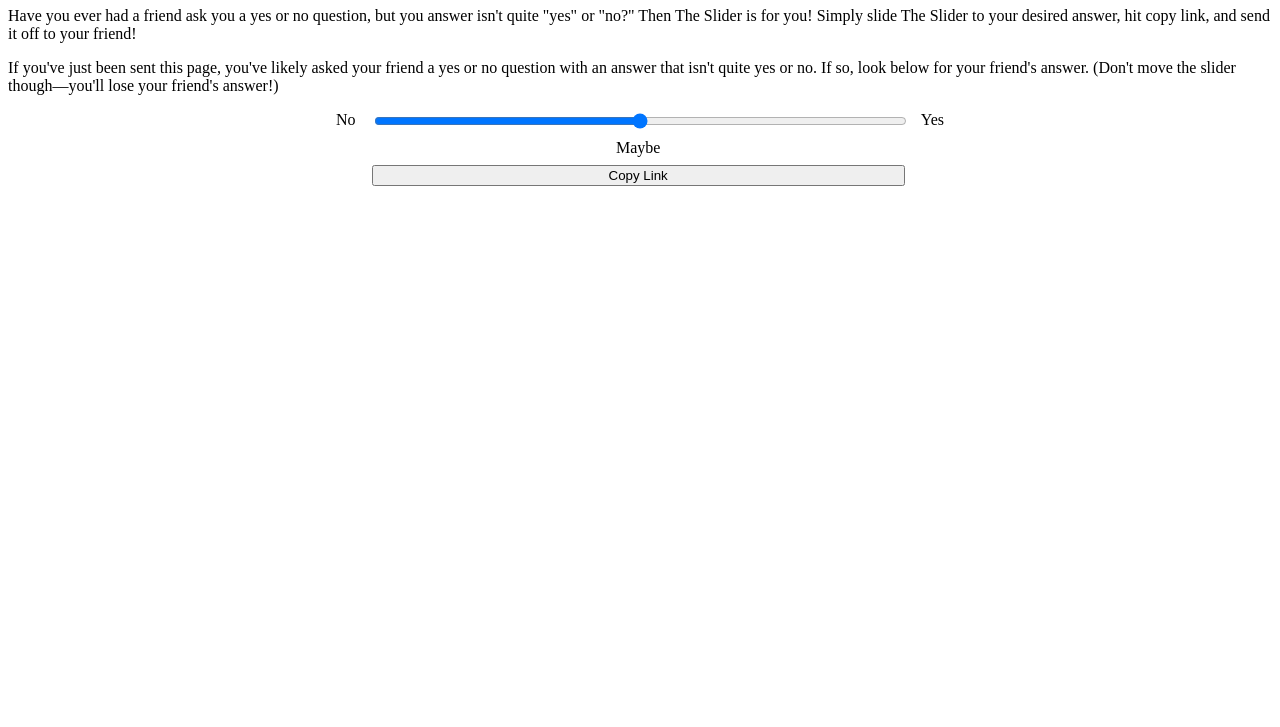
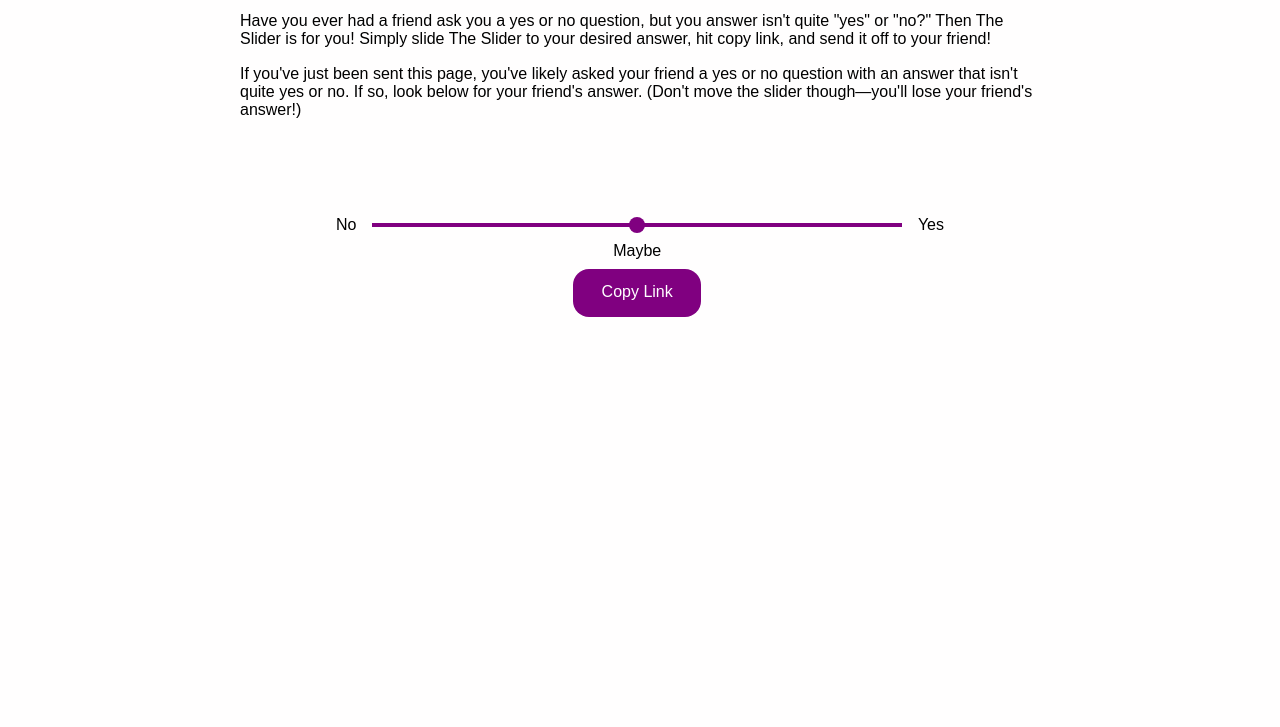
Before and after one commit to willitcode/theslider, a plain HTML site: page index.html in a window 1280 px wide. Shown: the part 73-800 px from the top of the page. Drawn offline with nearby package versions, Linux system fonts and the light colour scheme.

Commit message:
CSS AGONY
i made it pretty. it hurt.

```diff
--- a/styles.css
+++ b/styles.css
@@ -1,6 +1,26 @@
+@import url("https://necolas.github.io/normalize.css/latest/normalize.css");
+
+html {
+    font-family: sans-serif;
+    background: #fffefe;
+}
+
+h1 {
+    font-weight: 200;
+    width: fit-content;
+    margin: 0.5em auto;
+    margin-bottom: 1em;
+}
+
+p {
+    max-width: 50em;
+    margin: 1em auto;
+}
+
 #slidercontainer {
     max-width: 40em;
     margin: 0 auto;
+    margin-top: 6em;
     display: grid;
     grid-template-columns: min-content auto min-content;
 }
@@ -8,11 +28,62 @@
 #slider {
     width: 100%;
     grid-column: 2;
+    -webkit-appearance: none;
+    appearance: none;
+    height: 0.25em;
+    background: purple;
+    outline: none;
+    margin: auto auto;
+}
+
+#slider::-webkit-slider-thumb {
+    transition: transform .1s;
+}
+
+#slider::-moz-range-thumb {
+    transition: transform .1s;
+}
+
+
+#slider:hover::-webkit-slider-thumb {
+    background: #cc00cc;
+    transform: scale(1.5);
+}
+
+#slider:hover::-moz-range-thumb {
+    background: #cc00cc;
+    transform: scale(1.5);
+}
+
+#slider:hover {
+    background: #cc00cc;
+}
+
+#slider::-webkit-slider-thumb {
+    -webkit-appearance: none;
+    appearance: none;
+    width: 1em;
+    height: 1em;
+    border-radius: 50%;
+    background: purple;
+}
+
+#slider::-moz-range-thumb {
+    width: 1em;
+    height: 1em;
+    background: purple;
+    border: none;
 }
 
 .sliderlabel {
     width: auto;
     margin: 0 1em;
+}
+
+@media screen and (max-width: 250px) {
+    .sliderlabel {
+        margin: 0 0.5em;
+    }
 }
 
 #maybelabel {
@@ -28,4 +99,18 @@
 #copylink {
     grid-row: 3;
     grid-column: 2;
+    margin: 0 auto;
+    height: 3em;
+    border: none;
+    border-radius: 1em;
+    min-width: 8em;
+    background: purple;
+    color: white;
 }
+
+@media (prefers-color-scheme: dark) {
+    html {
+        background-color: #333333;
+        color: #ffffff;
+    }
+}
```
